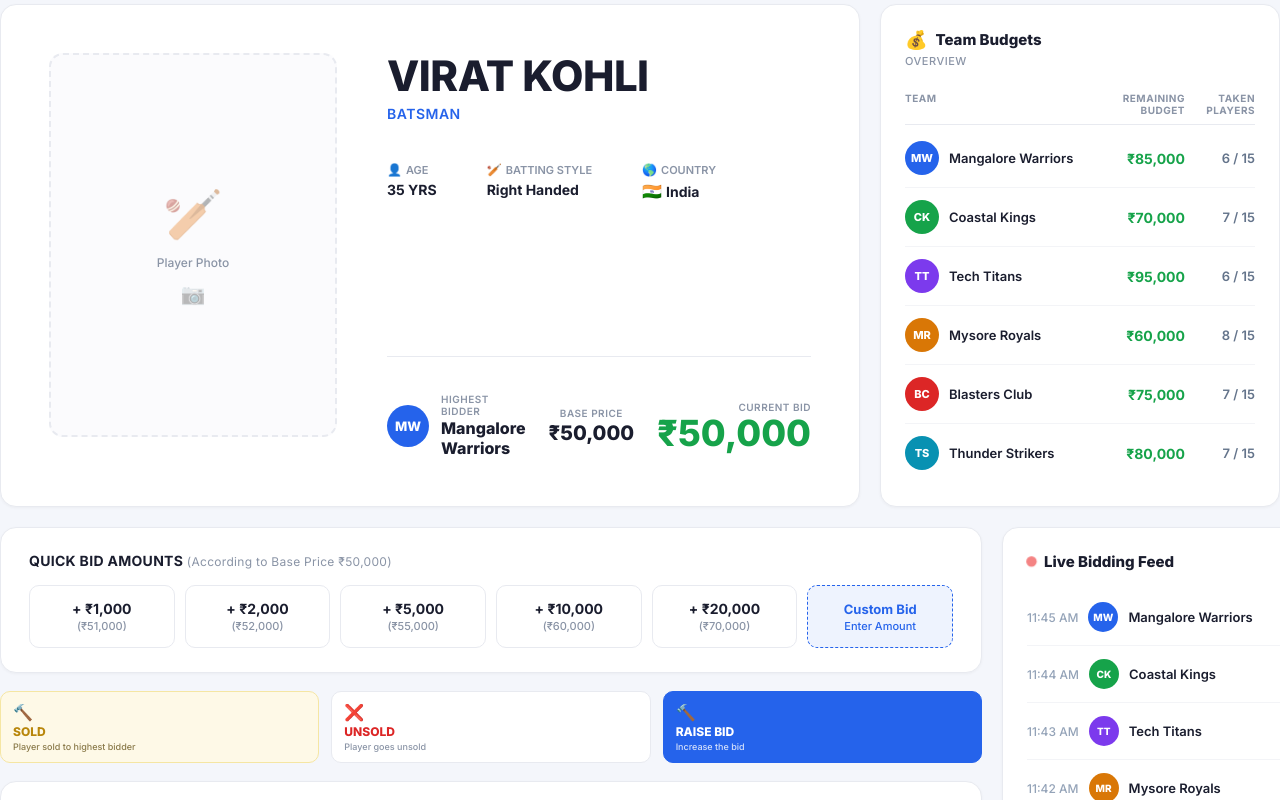
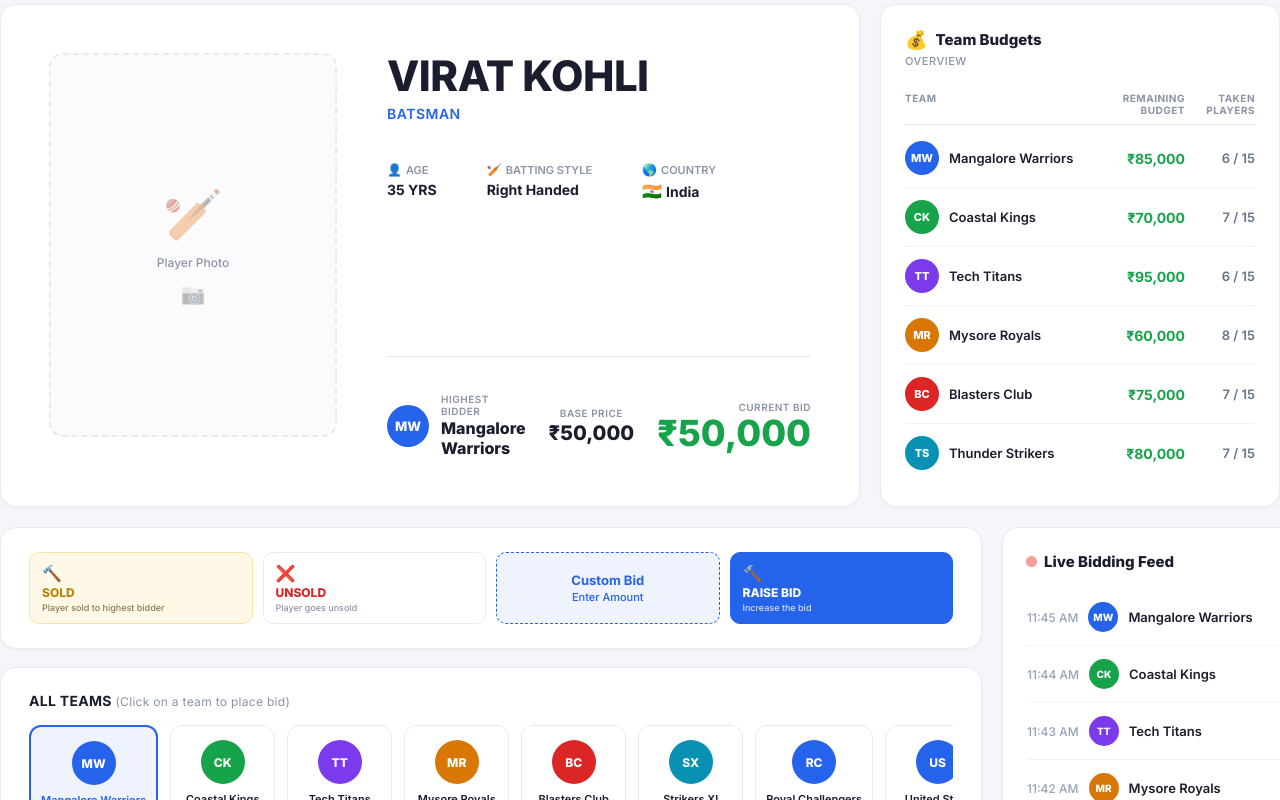
Before and after one commit to Team-ProjectSpace-2026/Project-auction, a React (Vite) app in the folder Auction-Project/: page /live-auction in a window 1280 px wide. Shown: the top 800 px of the page. Built offline with nearby package versions, Linux system fonts and the light colour scheme; no server answers; the HTML template or start-up script is replaced by a standard one.

Commit message:
update the auction engine into fullscreen like Kiosk mode

```diff
--- a/Auction-Project/src/components/tournament/AuctionRoom.jsx
+++ b/Auction-Project/src/components/tournament/AuctionRoom.jsx
@@ -236,7 +236,7 @@
           {/* --- LEFT: Quick Bids + Action Cards + All Teams --- */}
           <div style={{ display: "flex", flexDirection: "column", gap: "18px" }}>
 
-            {/* --- QUICK BID AMOUNTS --- */}
+            {/* --- ACTION BUTTONS + CUSTOM BID --- */}
             <div style={{
               background: "var(--card-bg-light)",
               borderRadius: "16px",
@@ -245,58 +245,7 @@
               boxShadow: "0 1px 3px rgba(0,0,0,0.04)",
               transition: "background-color 0.2s ease, border-color 0.2s ease",
             }}>
-              <h3 style={{ fontSize: "14px", fontWeight: "700", color: "var(--text-primary-light)", margin: 0, textTransform: "uppercase", letterSpacing: "0.3px" }}>
-                Quick Bid Amounts <span style={{ fontWeight: "400", color: "var(--text-secondary-light)", textTransform: "none", fontSize: "12px" }}>(According to Base Price &#8377;50,000)</span>
-              </h3>
-              <div style={{ display: "grid", gridTemplateColumns: "repeat(6, 1fr)", gap: "10px", marginTop: "16px" }}>
-                {[
-                  { inc: "\u20B91,000", total: "\u20B951,000" },
-                  { inc: "\u20B92,000", total: "\u20B952,000" },
-                  { inc: "\u20B95,000", total: "\u20B955,000" },
-                  { inc: "\u20B910,000", total: "\u20B960,000" },
-                  { inc: "\u20B920,000", total: "\u20B970,000" },
-                ].map((bid) => (
-                  <button
-                    key={bid.inc}
-                    className="auction-quick-bid"
-                    style={{
-                      padding: "14px 8px",
-                      border: "1.5px solid var(--border-light)",
-                      borderRadius: "10px",
-                      background: "var(--card-bg-light)",
-                      color: "var(--text-primary-light)",
-                      cursor: "pointer",
-                      textAlign: "center",
-                      transition: "all 0.2s ease",
-                    }}
-                  >
-                    <div style={{ fontSize: "14px", fontWeight: "700" }}>+ {bid.inc}</div>
-                    <div style={{ fontSize: "11px", fontWeight: "500", color: "var(--text-secondary-light)", marginTop: "2px" }}>({bid.total})</div>
-                  </button>
-                ))}
-
-                {/* Custom Bid Card */}
-                <button
-                  className="auction-quick-bid"
-                  style={{
-                    padding: "14px 8px",
-                    border: "1.5px dashed var(--accent-light)",
-                    borderRadius: "10px",
-                    background: "color-mix(in srgb, var(--accent-light) 8%, transparent)",
-                    color: "var(--accent-light)",
-                    cursor: "pointer",
-                    textAlign: "center",
-                    transition: "all 0.2s ease",
-                  }}
-                >
-                  <div style={{ fontSize: "13px", fontWeight: "700" }}>Custom Bid</div>
-                  <div style={{ fontSize: "11px", fontWeight: "500", marginTop: "2px" }}>Enter Amount</div>
-                </button>
-              </div>
-            </div>
-
-            {/* --- ACTION CARDS (Sold / Unsold / Raise Bid) --- */}
-            <div style={{ display: "grid", gridTemplateColumns: "1fr 1fr 1fr", gap: "12px" }}>
+              <div style={{ display: "grid", gridTemplateColumns: "repeat(4, 1fr)", gap: "10px" }}>
                 {/* Sold */}
                 <button
                   onClick={() => setShowSoldModal(true)}
@@ -341,6 +290,24 @@
                   <div style={{ fontSize: "9px", color: "var(--text-secondary-light)", fontWeight: "500" }}>Player goes unsold</div>
                 </button>
 
+                {/* Custom Bid Card */}
+                <button
+                  className="auction-quick-bid"
+                  style={{
+                    padding: "14px 8px",
+                    border: "1.5px dashed var(--accent-light)",
+                    borderRadius: "10px",
+                    background: "color-mix(in srgb, var(--accent-light) 8%, transparent)",
+                    color: "var(--accent-light)",
+                    cursor: "pointer",
+                    textAlign: "center",
+                    transition: "all 0.2s ease",
+                  }}
+                >
+                  <div style={{ fontSize: "13px", fontWeight: "700" }}>Custom Bid</div>
+                  <div style={{ fontSize: "11px", fontWeight: "500", marginTop: "2px" }}>Enter Amount</div>
+                </button>
+
                 {/* Raise Bid */}
                 <button
                   className="auction-action-card"
@@ -361,6 +328,7 @@
                   <div style={{ fontSize: "12px", fontWeight: "800", color: "#fff" }}>RAISE BID</div>
                   <div style={{ fontSize: "9px", color: "rgba(255,255,255,0.8)", fontWeight: "500" }}>Increase the bid</div>
                 </button>
+              </div>
             </div>
 
             {/* --- ALL TEAMS --- */}
--- a/Auction-Project/src/components/tournament/LiveAuctionTab.jsx
+++ b/Auction-Project/src/components/tournament/LiveAuctionTab.jsx
@@ -2,6 +2,12 @@
 import { useNavigate } from "react-router-dom";
 import PlayerRevealModal from "./PlayerRevealModal";
 import PlayerDetailsModal from "./PlayerDetailsModal";
+
+const enterFullscreen = () => {
+  const el = document.documentElement;
+  const fn = el.requestFullscreen || el.webkitRequestFullscreen || el.mozRequestFullScreen || el.msRequestFullscreen;
+  if (fn) fn.call(el).catch(() => {});
+};
 
 const LiveAuctionTab = () => {
   const navigate = useNavigate();
@@ -123,7 +129,7 @@
           </p>
 
           <button
-            onClick={() => setShowRevealModal(true)}
+            onClick={() => { enterFullscreen(); setShowRevealModal(true); }}
             style={{
               marginTop: "28px",
               background: "#2563eb",
```
Lines whose indentation alone changed are shown as unchanged.
